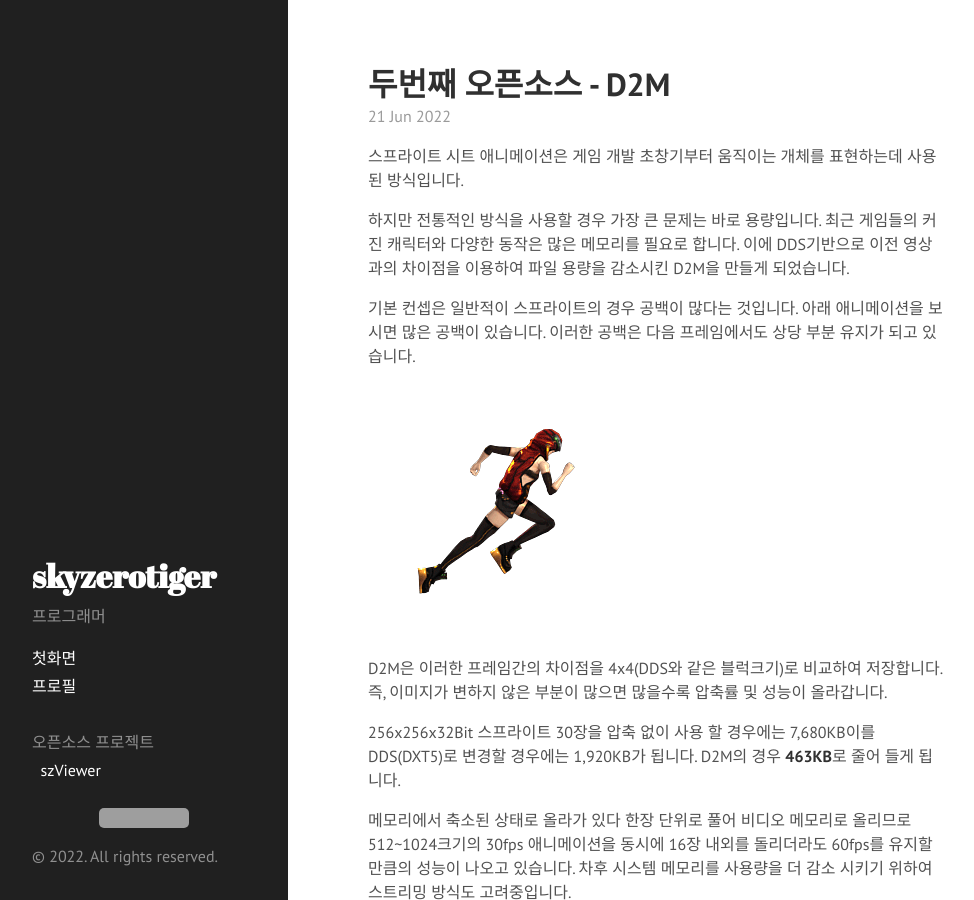
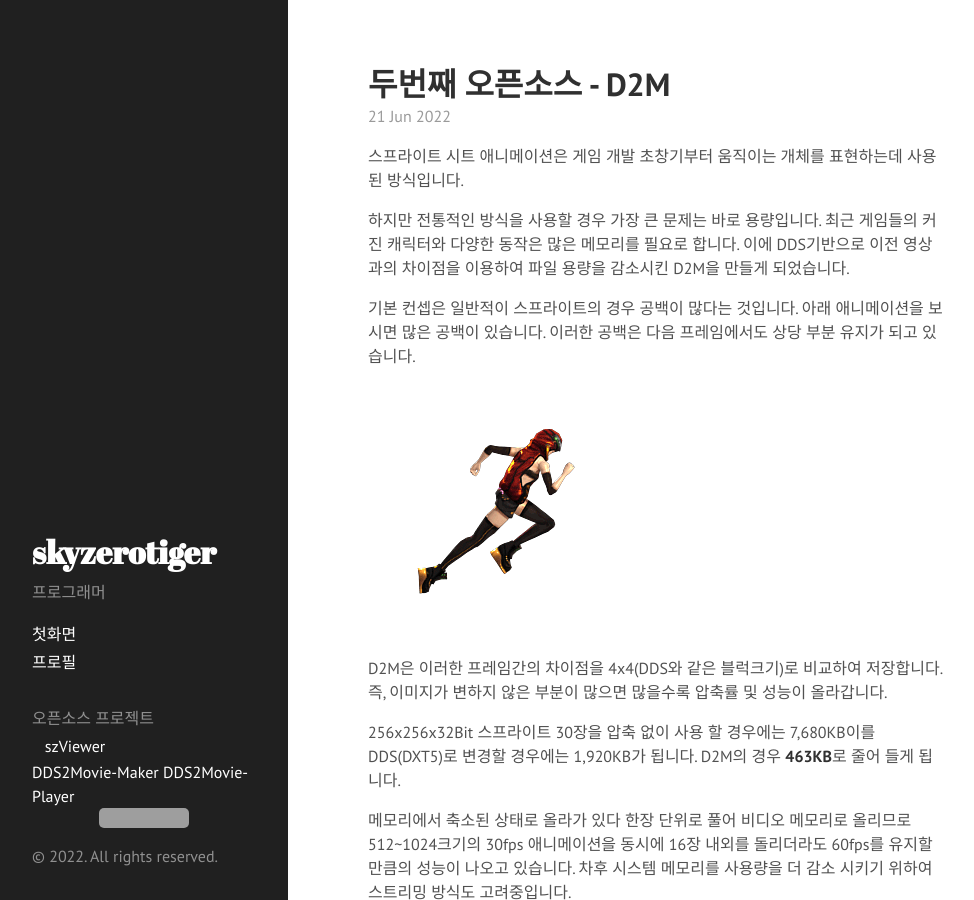
Before and after one commit to skyzerotiger/skyzerotiger.github.io, a Jekyll site: the page built from index.html, in a window 1280 px wide and 900 px high. Shown: the whole window, without its empty margins (0-974 px from the left). Built offline with Jekyll 4.4.1, drawn with Linux system fonts in a browser that asks for light colours; the list of posts is cut into pages by our own code; grey boxes are pictures that could not be loaded.

Commit message:
Update sidebar.html

```diff
--- a/_includes/sidebar.html
+++ b/_includes/sidebar.html
@@ -26,7 +26,10 @@
         {% endif %}
       {% endfor %}
 
-      <span class="sidebar-nav-item"><br>오픈소스 프로젝트<br>&nbsp&nbsp<a href="https://github.com/skyzerotiger/szViewer">szViewer</a></span>
+      <span class="sidebar-nav-item"><br>오픈소스 프로젝트<br>&nbsp&nbsp
+        <a href="https://github.com/skyzerotiger/szViewer">szViewer</a></span>
+        <a href="https://github.com/skyzerotiger/DDS2Movie-Maker">DDS2Movie-Maker</a></span>
+        <a href="https://github.com/skyzerotiger/DDS2Movie-Player">DDS2Movie-Player</a></span>
       <br>
       <span class="sidebar-nav-item"><a href="https://discord.gg/nF2mDGeqFD"><center><img alt="Discord" src="https://img.shields.io/discord/973575619680034867?logo=discord&logoColor=white"/></a></center></span>
     </nav>
```
